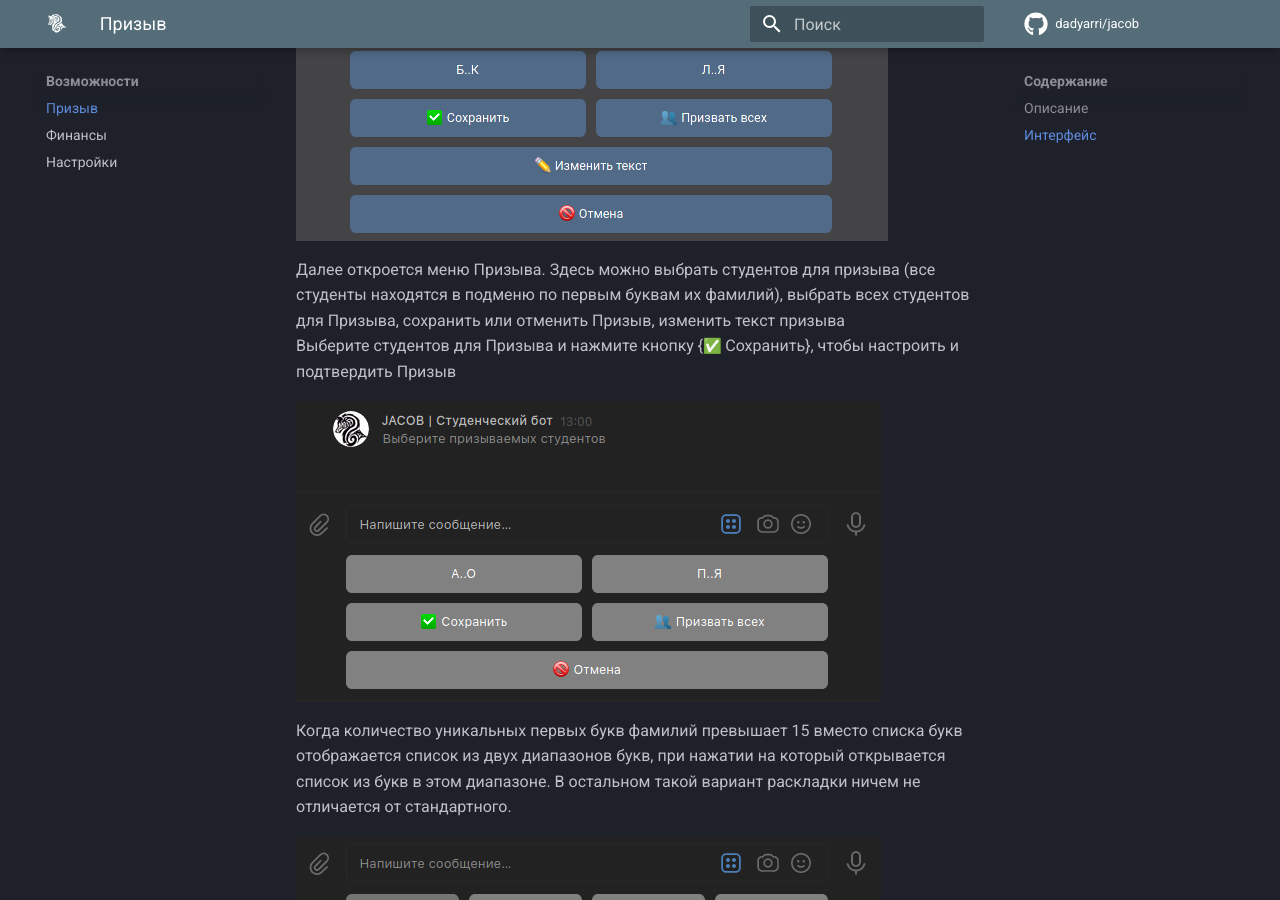
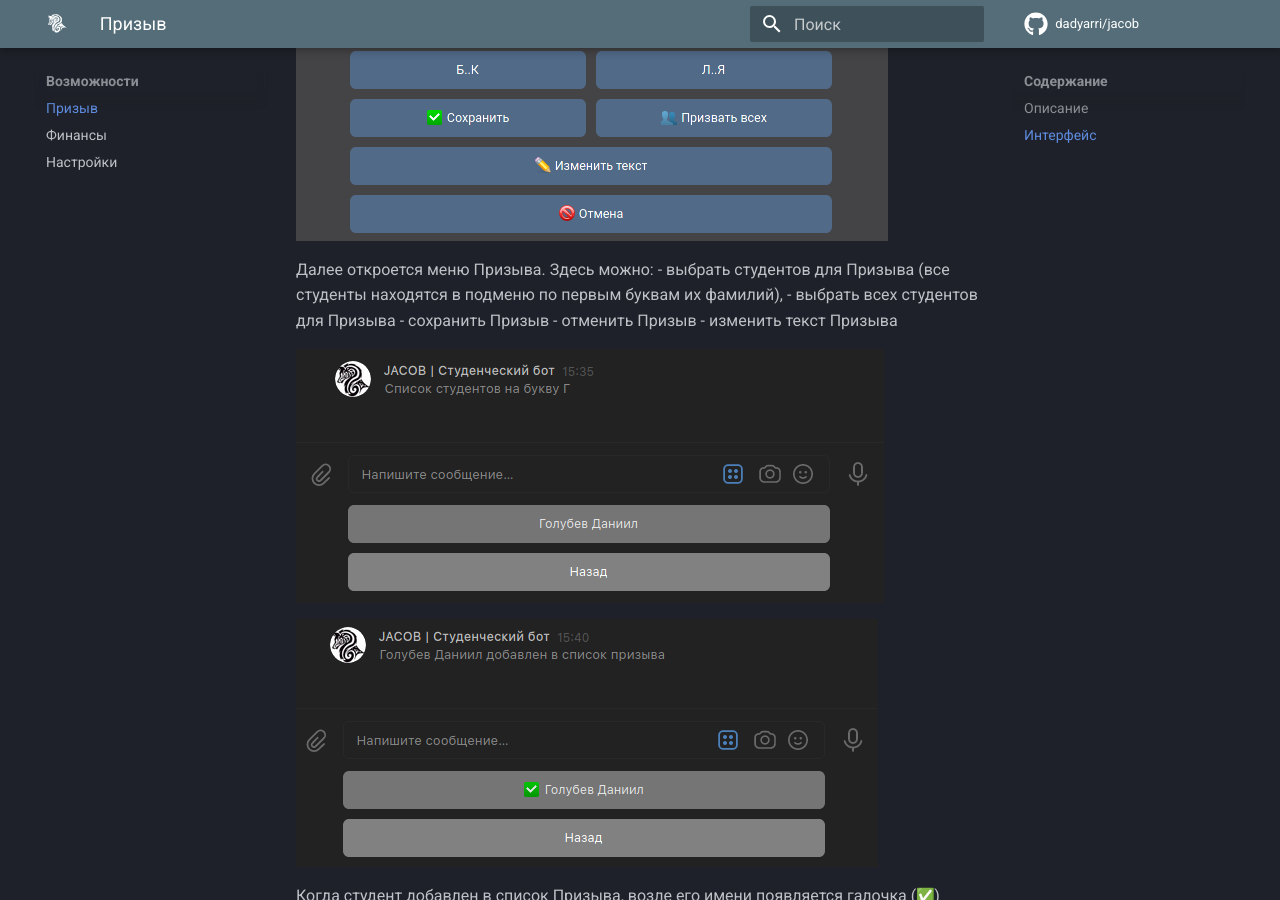
Before and after one commit to uni-jacob/jacob, an MkDocs documentation site: the page built from docs/functions/call.md, in a window 1280 px wide and 900 px high, scrolled down 1243 px. Built offline with MkDocs 1.6.1 and Material for MkDocs 9.7.7, drawn with Linux system fonts in a browser that asks for light colours; emoji names are drawn with the system emoji font; comment, search, counter and statistics services are not loaded.

Commit message:
:memo: Update call page of documentation.

```diff
--- a/docs/functions/call.md
+++ b/docs/functions/call.md
@@ -19,14 +19,12 @@
 
 ![Call menu](../assets/call/3.png){: align=center}
 
-Далее откроется меню Призыва. Здесь можно выбрать студентов для призыва (все студенты находятся в подменю по первым буквам их фамилий), выбрать всех студентов для Призыва, сохранить или отменить Призыв, изменить текст призыва
-Выберите студентов для Призыва и нажмите кнопку {:white_check_mark: Сохранить}, чтобы настроить и подтвердить Призыв
-
-![Call menu](../assets/call/3_1.png){: align=center}
-
-Когда количество уникальных первых букв фамилий превышает 15 вместо списка букв отображается список из двух диапазонов букв, при нажатии на который открывается список из букв в этом диапазоне. В остальном такой вариант раскладки ничем не отличается от стандартного.
-
-![Submenu](../assets/call/3_2.png){: align=center}
+Далее откроется меню Призыва. Здесь можно:
+- выбрать студентов для Призыва (все студенты находятся в подменю по первым буквам их фамилий),
+- выбрать всех студентов для Призыва
+- сохранить Призыв
+- отменить Призыв
+- изменить текст Призыва
 
 ![Submenu](../assets/call/4.png){: align=center}
 
```
